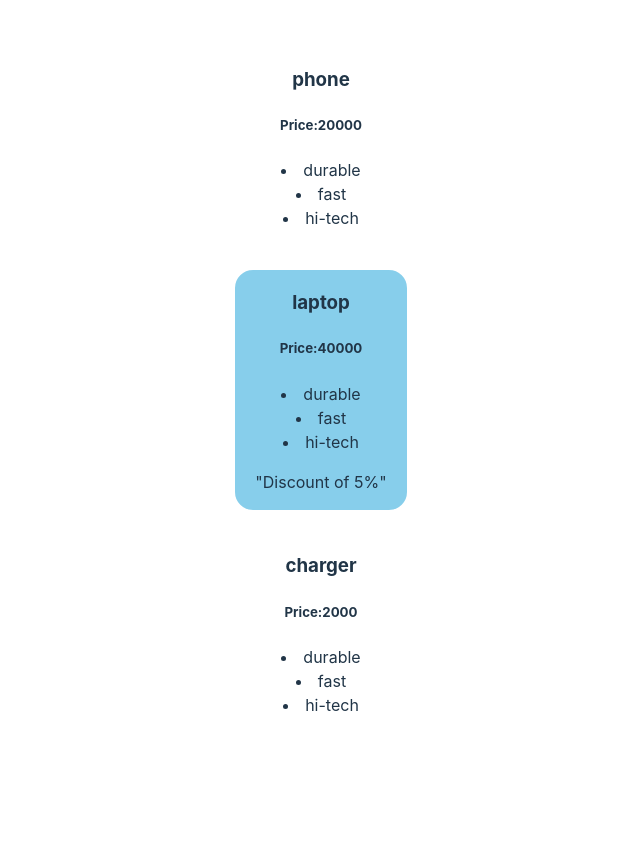
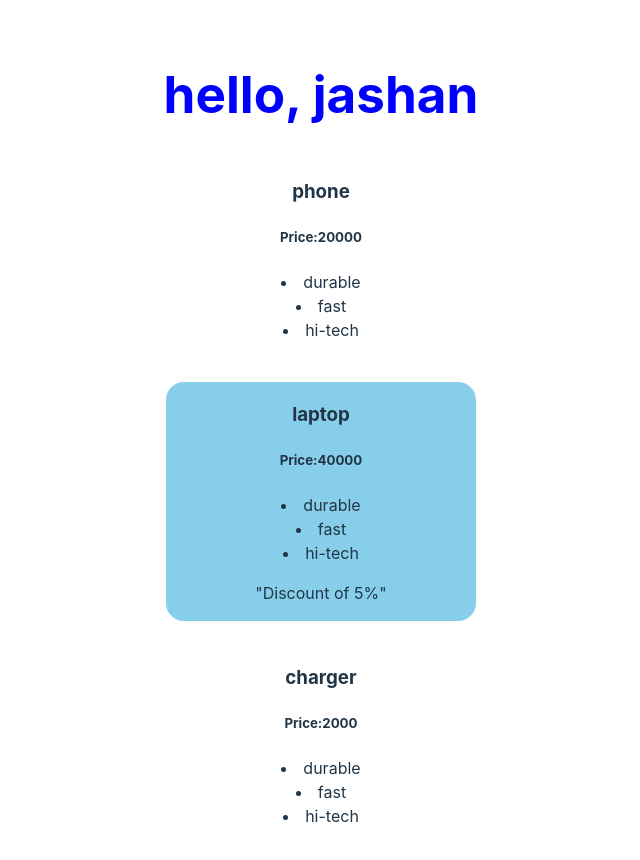
Before and after one commit to singhjashanjot/React-Learnings, a React (Vite) app: page / in a window 1280 px wide. Shown: the top 860 px of the page, without its empty margins (319-959 px from the left). Before the commit the page ends 800 px from the top, so only its background shows below. Built offline with nearby package versions, Linux system fonts and the light colour scheme.

Commit message:
display username and textcolor

```diff
--- a/src/App.jsx
+++ b/src/App.jsx
@@ -3,10 +3,13 @@
 import Title from "./Title.jsx"
 import Product from "./Product.jsx"
 import Producttab from "./Producttab.jsx"
-
+import MsgBox from './Msgbox.jsx'
 function App() {
   return (
-    <Producttab />
+    <>
+      <MsgBox userName="jashan" textColor="blue" />
+      <Producttab />
+    </>
   );
 
 
--- /dev/null
+++ b/src/Msgbox.jsx
@@ -0,0 +1,5 @@
+export default function MsgBox({userName, textColor}) {
+    let styles = { color: textColor }
+    return <h1 style={styles}>hello, {userName}</h1>
+
+}
```
